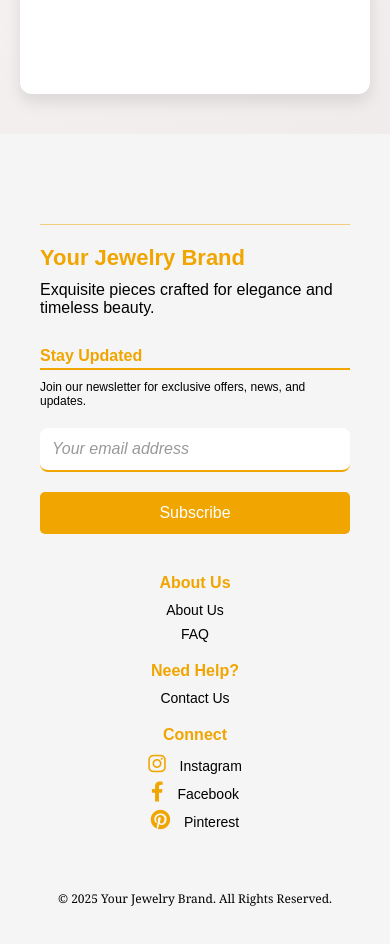
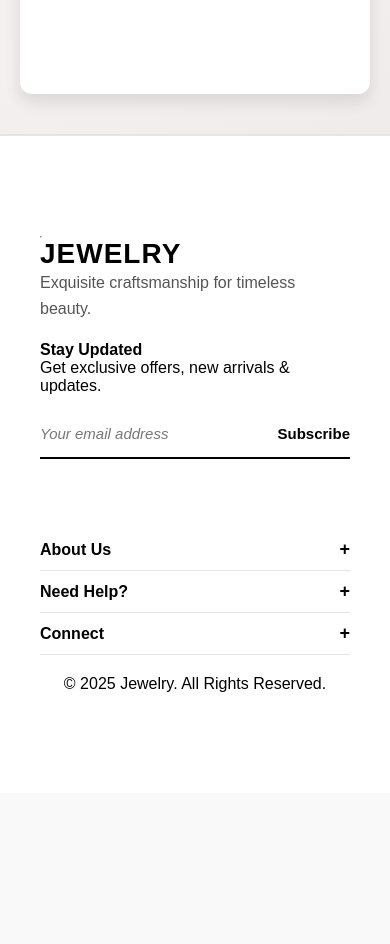
Before and after one commit to Nakkash14/Jewelry, a React (Create React App) app in the folder frontend/: page /signin in a window 390 px wide. Shown: the part 800-1744 px from the top of the page. After the commit the page ends 1593 px from the top, so only its background shows below. Built offline with nearby package versions, Linux system fonts and the light colour scheme.

Commit message:
Frontend
Updated Footer for better design

```diff
--- a/frontend/src/components/Footer.css
+++ b/frontend/src/components/Footer.css
@@ -1,245 +1,168 @@
-/* Footer Styles */
+/* --- FOOTER BASE --- */
 .footer {
-  background-color: #f5f5f5;
-  color: #fff;
-  padding: 50px 20px;
-  font-family: 'Georgia', serif;
-  text-align: left;
+  background: #ffffff;
+  color: black;
+  padding: 80px 20px;
+  font-family: 'Playfair Display', serif;
+  text-align: center;
+  border-top: 2px solid rgba(0, 0, 0, 0.1);
 }
 
-/* Horizontal line styling */
-footer hr {
-  border: 0;
-  height: 1px;
-  background-color: #f0a500;
-  margin: 20px 0;
-  opacity: 0.5;
-}
-
+/* --- FOOTER CONTAINER --- */
 .footer-container {
   max-width: 1200px;
   margin: auto;
   padding: 20px;
+  display: flex;
+  justify-content: space-between;
+  align-items: flex-start;
+  flex-wrap: wrap;
 }
 
-/* Brand and Newsletter Section */
+/* --- BRAND & NEWSLETTER SECTION --- */
 .footer-brand-newsletter {
   display: flex;
   justify-content: space-between;
-  align-items: center;
   flex-wrap: wrap;
+  width: 100%;
   margin-bottom: 40px;
+}
+
+/* BRAND */
+.footer-brand {
+  text-align: left;
+  flex: 1;
 }
 
 .footer-brand h2 {
   font-size: 28px;
-  margin-bottom: 10px;
-  color: #f0a500;
+  font-weight: bold;
+  color: black;
+  text-transform: uppercase;
+  letter-spacing: 1px;
 }
 
 .footer-brand p {
   font-size: 16px;
-  color: black;
-  max-width: 500px;
-  margin: 0 auto;
+  color: #555;
+  max-width: 350px;
+  line-height: 1.6;
 }
 
-/* Newsletter Section */
+/* --- NEWSLETTER --- */
 .footer-newsletter {
   text-align: left;
-  margin-top: 30px;
+  flex: 1;
+  max-width: 400px;
+}
+
+/* --- NEWSLETTER FORM (Underline Style) --- */
+.newsletter-form {
+  display: flex;
+  align-items: center;
+  border-bottom: 2px solid black;
+  padding-bottom: 5px;
   width: 100%;
 }
 
-.footer-newsletter p {
+.newsletter-form input {
+  border: none;
+  flex-grow: 1;
+  font-size: 15px;
+  background: transparent;
   color: black;
-}
-
-.footer-newsletter h4 {
-  font-size: 18px;
-  color: #f0a500;
-  margin-bottom: 10px;
-  position: relative;
-  padding-bottom: 5px;  /* Space for the line */
-}
-
-.footer-newsletter h4::after {
-  content: "";
-  position: absolute;
-  bottom: 0;
-  left: 0;
-  width: 100%;
-  height: 2px;
-  background-color: #f0a500;  /* Color of the bottom line */
-}
-
-/* Styling the form */
-.newsletter-form {
-  display: flex;
-  justify-content: center;
-  align-items: center;
-  gap: 10px;
-  max-width: 400px;
-  margin: 0 auto;
-  margin-top: 20px;
-}
-
-.newsletter-form input {
-  padding: 12px;
-  border: none;
-  border-bottom: 2px solid #f0a500;
-  font-size: 16px;
-  width: 80%;
-  background-color: #fff;
-  color: #333;
-  transition: all 0.3s ease;
-}
-
-.newsletter-form input:focus {
+  padding: 10px 0;
   outline: none;
-  border-bottom: 2px solid #e07b00;
-  box-shadow: 0 2px 5px rgba(224, 123, 0, 0.3);
 }
 
 .newsletter-form input::placeholder {
-  color: #999;
+  color: #777;
   font-style: italic;
 }
 
 .newsletter-form button {
-  padding: 12px 25px;
-  background-color: #f0a500;
-  color: white;
+  background: none;
   border: none;
-  border-radius: 5px;
-  font-size: 16px;
+  font-size: 15px;
+  font-weight: bold;
+  color: black;
   cursor: pointer;
-  transition: background-color 0.3s ease;
+  transition: color 0.3s ease;
 }
 
 .newsletter-form button:hover {
-  background-color: #e07b00;
+  color: #d4af37;
 }
 
-/* Footer Links Section */
+/* --- FOOTER LINKS --- */
 .footer-links {
   display: flex;
   justify-content: space-between;
-  gap: 40px;
   flex-wrap: wrap;
+  width: 100%;
+  margin-top: 30px;
 }
 
 .footer-column {
+  text-align: left;
   flex: 1;
-  min-width: 200px;
 }
 
-.footer-column h4 {
-  font-size: 18px;
-  color: #f0a500;
-  margin-bottom: 10px;
+/* FOOTER HEADERS (Mobile Collapsible) */
+.footer-header {
+  display: none;
 }
 
-.footer-column a {
-  display: block;
-  font-size: 16px;
-  color: black;
+/* FOOTER LINKS LIST */
+.footer-links-list {
+  display: flex;
+  flex-direction: column;
+}
+
+.footer-links-list a,
+.footer-links-list p {
+  display: flex;
+  align-items: center;
+  gap: 10px;
+  font-size: 15px;
+  color: #666;
   text-decoration: none;
   margin-bottom: 8px;
   transition: color 0.3s ease;
 }
 
-.footer-column a:hover {
-  color: #f0a500;
+.footer-links-list a:hover {
+  color: #d4af37;
 }
 
-/* Social Media Icons */
-.footer-column a i {
-  margin-right: 10px;
-  font-size: 20px;
-  color: #f0a500;
-}
-
-.footer-column a:hover i {
-  color: #e07b00;
-}
-
-/* Footer Bottom */
-.footer-bottom {
-  margin-top: 40px;
-  display: flex;
-  justify-content: flex-end;
-  align-items: center;
-}
-
-.footer-bottom p {
-  font-size: 14px;
-  color: black;
-  font-family: 'Georgia', serif;
-}
-
-/* Mobile Responsiveness */
+/* --- MOBILE ONLY (Collapsible Sections) --- */
 @media (max-width: 768px) {
-  .footer-brand-newsletter {
+  .footer-links {
     flex-direction: column;
-    align-items: flex-start;
-    margin-bottom: 30px;
   }
 
-  .footer-brand h2 {
-    font-size: 24px;
+  .footer-header {
+    display: flex;
+    justify-content: space-between;
+    align-items: center;
+    cursor: pointer;
+    font-size: 16px;
+    padding: 10px 0;
+    border-bottom: 1px solid rgba(0, 0, 0, 0.1);
   }
 
-  .footer-newsletter form {
-    width: 100%;
-    flex-direction: column;
-    align-items: flex-start;
+  .toggle-icon {
+    font-size: 18px;
+    font-weight: bold;
+    transition: transform 0.3s ease;
   }
 
-  .newsletter-form input,
-  .newsletter-form button {
-    width: 100%;
-    margin-bottom: 10px;
+  .footer-links-list {
+    display: none;
   }
 
-  .footer-links {
-    display: block;
-    text-align: center;
-  }
-
-  .footer-column {
-    margin-bottom: 20px;
-  }
-
-  .footer-bottom {
-    justify-content: center;
-    margin-top: 20px;
+  .footer-links-list.open {
+    display: flex;
+    padding-top: 8px;
   }
 }
-
-/* Extra Small Mobile Responsiveness */
-@media (max-width: 480px) {
-  .footer-brand h2 {
-    font-size: 22px;
-  }
-
-  .footer-newsletter h4 {
-    font-size: 16px;
-  }
-
-  .footer-newsletter p {
-    font-size: 12px;
-  }
-
-  .footer-column h4 {
-    font-size: 16px;
-  }
-
-  .footer-column a {
-    font-size: 14px;
-  }
-
-  .footer-bottom p {
-    font-size: 12px;
-  }
-}
--- a/frontend/src/components/Footer.jsx
+++ b/frontend/src/components/Footer.jsx
@@ -1,24 +1,38 @@
-// Footer.js
-import React from 'react';
+import React, { useState } from 'react';
 import { Link } from 'react-router-dom';
-import './Footer.css';  // Ensure this is linked correctly
+import { FaInstagram, FaFacebookF, FaPinterestP, FaPhoneAlt, FaEnvelope, FaMapMarkerAlt } from "react-icons/fa";
+import './Footer.css';
 
 const Footer = () => {
+  const [openSections, setOpenSections] = useState({
+    about: false,
+    help: false,
+    connect: false,
+  });
+
+  const toggleSection = (section) => {
+    setOpenSections((prev) => ({
+      ...prev,
+      [section]: !prev[section], // Toggle between open and closed
+    }));
+  };
+
   return (
     <footer className="footer">
       <div className="footer-container">
         <hr />
-        {/* Brand and Newsletter Section */}
+
+        {/* Brand & Newsletter */}
         <div className="footer-brand-newsletter">
           <div className="footer-brand">
-            <h2>Your Jewelry Brand</h2>
-            <p>Exquisite pieces crafted for elegance and timeless beauty.</p>
+            <h2>Jewelry</h2>
+            <p>Exquisite craftsmanship for timeless beauty.</p>
           </div>
 
           {/* Subscribe Section */}
           <div className="footer-newsletter">
             <h4>Stay Updated</h4>
-            <p>Join our newsletter for exclusive offers, news, and updates.</p>
+            <p>Get exclusive offers, new arrivals & updates.</p>
             <form className="newsletter-form">
               <input type="email" placeholder="Your email address" required />
               <button type="submit">Subscribe</button>
@@ -28,35 +42,61 @@ const Footer = () => {
 
         {/* Footer Links */}
         <div className="footer-links">
+          {/* ABOUT US (Collapsible on Mobile) */}
           <div className="footer-column">
+            <div className="footer-header mobile-only" onClick={() => toggleSection('about')}>
               <h4>About Us</h4>
-            <Link to="/about">About Us</Link>
+              <span className="toggle-icon">{openSections.about ? '-' : '+'}</span>
+            </div>
+            <div className={`footer-links-list ${openSections.about ? 'open' : ''}`}>
+              <Link to="/about">Our Story</Link>
               <Link to="/faq">FAQ</Link>
             </div>
-
-          <div className="footer-column">
-            <h4>Need Help?</h4>
-            <Link to="/contact">Contact Us</Link>
           </div>
 
+          {/* NEED HELP (Collapsible on Mobile) */}
           <div className="footer-column">
+            <div className="footer-header mobile-only" onClick={() => toggleSection('help')}>
+              <h4>Need Help?</h4>
+              <span className="toggle-icon">{openSections.help ? '-' : '+'}</span>
+            </div>
+            <div className={`footer-links-list ${openSections.help ? 'open' : ''}`}>
+              <Link to="/contact">
+                <FaPhoneAlt /> Contact Us
+              </Link>
+              <Link to="/support">
+                <FaEnvelope /> Email Support
+              </Link>
+            </div>
+          </div>
+
+          {/* CONNECT (Collapsible on Mobile) */}
+          <div className="footer-column">
+            <div className="footer-header mobile-only" onClick={() => toggleSection('connect')}>
               <h4>Connect</h4>
+              <span className="toggle-icon">{openSections.connect ? '-' : '+'}</span>
+            </div>
+            <div className={`footer-links-list ${openSections.connect ? 'open' : ''}`}>
               <a href="https://www.instagram.com" target="_blank" rel="noopener noreferrer">
-              <i className="fab fa-instagram"></i> Instagram
+                <FaInstagram /> Instagram
               </a>
               <a href="https://www.facebook.com" target="_blank" rel="noopener noreferrer">
-              <i className="fab fa-facebook-f"></i> Facebook
+                <FaFacebookF /> Facebook
               </a>
               <a href="https://www.pinterest.com" target="_blank" rel="noopener noreferrer">
-              <i className="fab fa-pinterest"></i> Pinterest
+                <FaPinterestP /> Pinterest
               </a>
+              <p className="address">
+                <FaMapMarkerAlt /> 123 Luxury Street, Paris
+              </p>
+            </div>
           </div>
         </div>
       </div>
 
-      {/* Copyright Section */}
+      {/* Copyright */}
       <div className="footer-bottom">
-        <p>© 2025 Your Jewelry Brand. All Rights Reserved.</p>
+        <p>© 2025 Jewelry. All Rights Reserved.</p>
       </div>
     </footer>
   );
```
Also changed, not shown: frontend/src/includeInHome/BestProjects.js (+0 -90 lines). Lines whose indentation alone changed are shown as unchanged.
